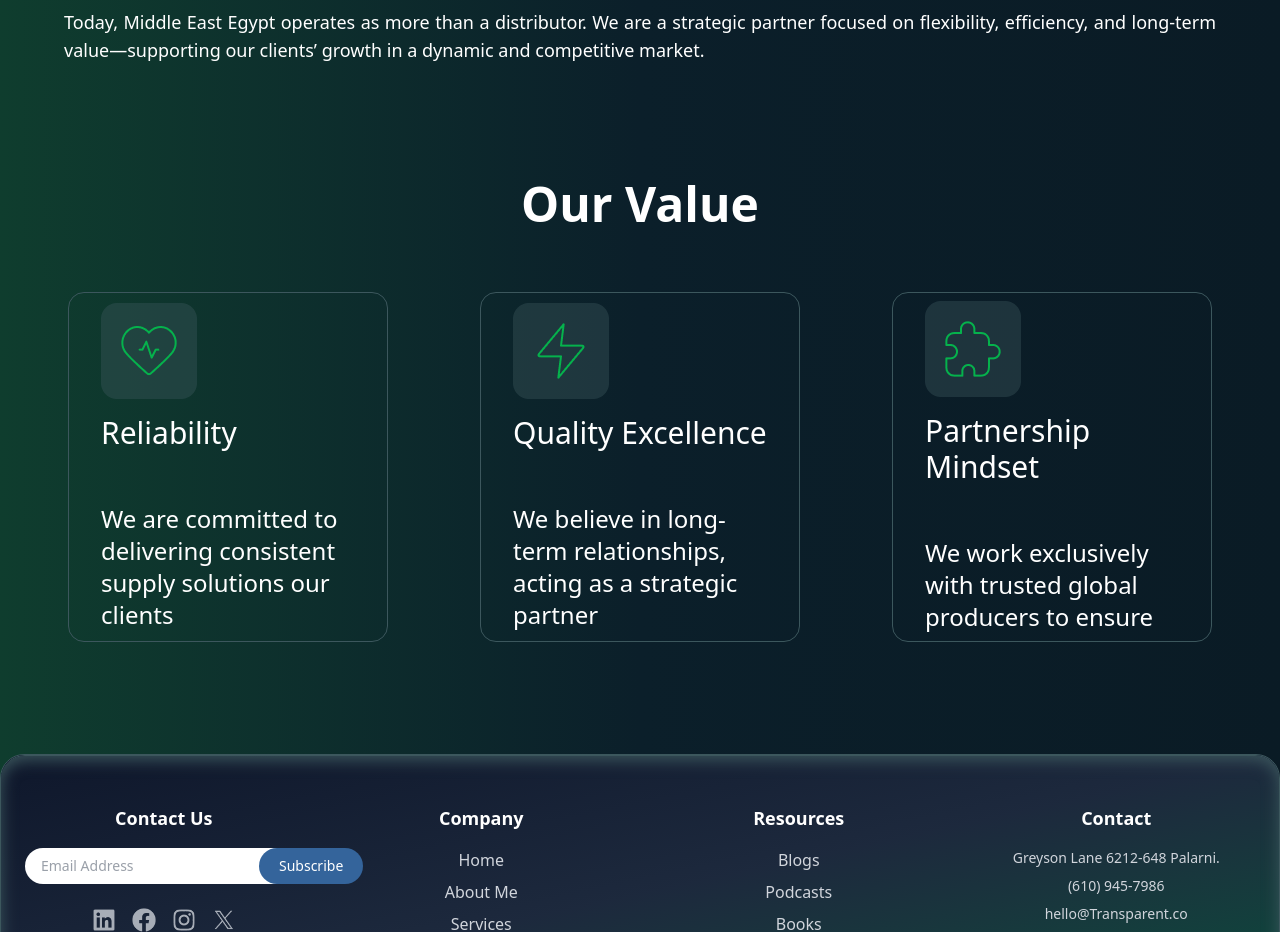
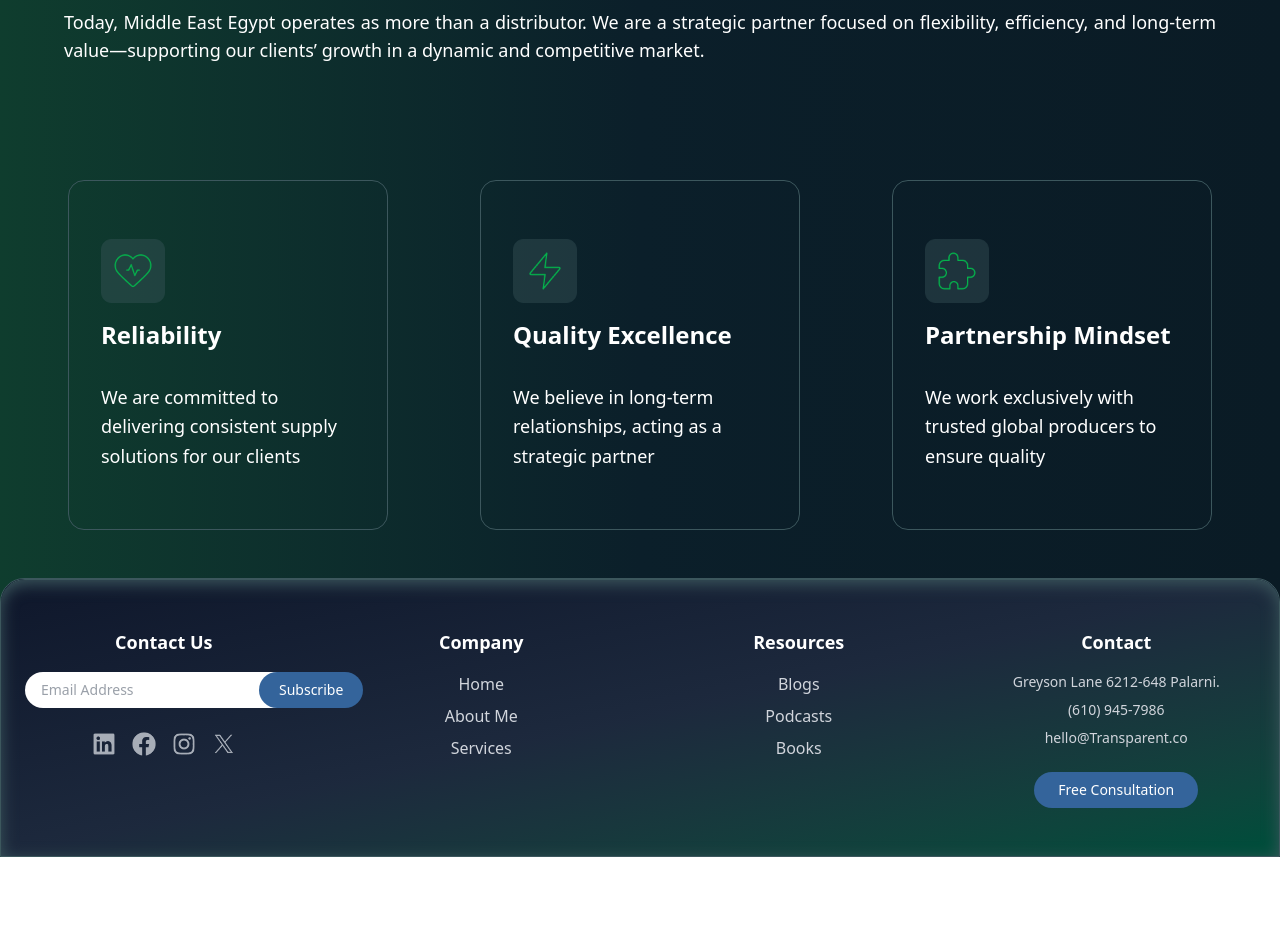
Before and after one commit to yassersalem74/Middle-East, a React (Vite) app: page /about in a window 1280 px wide. Shown: the part 1400-2332 px from the top of the page. After the commit the page ends 2257 px from the top, so only its background shows below. Built offline with nearby package versions, Linux system fonts and the light colour scheme.

Commit message:
Feature/ added our value section inside about section-1

```diff
--- a/src/components/AboutUS-Components/OurValueSection.jsx
+++ b/src/components/AboutUS-Components/OurValueSection.jsx
@@ -1,51 +1,86 @@
 import React from "react";
 
-export default function OurValueSection() {
+// Card Component
+const ValueCard = ({ icon, title, description }) => {
   return (
-    <section className="mt-12 mb-28">
-      <h2 className="text-center text-white text-5xl font-semibold mt-6 mb-16">
-        Our Value
-      </h2>
-
-      <div className="flex flex-wrap justify-evenly gap-6">
-        <div className="px-8 flex flex-col items-start justify-center gap-9 w-[320px] h-[350px] border border-[#3C575D] rounded-2xl">
-          <div className="">
-            <img src="heart-icon.png" alt="heart-icon" />
-            <h2 className="text-white text-3xl py-4">Reliability</h2>
-          </div>
-          <div>
-            <div className="text-white text-2xl">
-              We are committed to delivering consistent supply solutions our
-              clients{" "}
-            </div>
-          </div>
+    <div className="relative h-[350px] w-[320px] rounded-2xl transition-all duration-300 group">
+      {/* Main Card Content */}
+      <div className="h-full w-full rounded-2xl px-8 flex flex-col items-start justify-center border border-[#3C575D] group-hover:border-transparent bg-transparent">
+        {/* Icon and Title */}
+        <div className="mb-4">
+          <img
+            src={icon}
+            alt={`${title.toLowerCase().replace(/\s+/g, "-")}-icon`}
+            className="h-16 w-16 object-contain"
+          />
+          <h2 className="text-white text-2xl font-semibold py-4">{title}</h2>
         </div>
 
-        <div className="px-8 flex flex-col items-start justify-center gap-9 w-[320px] h-[350px] border border-[#3C575D] rounded-2xl">
-          <div className="">
-            <img src="energy-icon.png" alt="energy-icon" />
-            <h2 className="text-white text-3xl py-4">Quality Excellence</h2>
-          </div>
-          <div>
-            <div className="text-white text-2xl">
-              We believe in long-term relationships, acting as a strategic
-              partner{" "}
-            </div>
-          </div>
-        </div>
-
-        <div className="px-8 flex flex-col items-start justify-center gap-9 w-[320px] h-[350px] border border-[#3C575D] rounded-2xl">
-          <div className="">
-            <img src="puzzle-icon.png" alt="puzzle-icon" />
-            <h2 className="text-white text-3xl py-4">Partnership Mindset</h2>
-          </div>
-          <div>
-            <div className="text-white text-2xl">
-              We work exclusively with trusted global producers to ensure
-            </div>
-          </div>
+        {/* Description */}
+        <div>
+          <p className="text-white text-lg leading-relaxed">{description}</p>
         </div>
       </div>
-    </section>
+
+      {/* Gradient Border Overlay (shown on hover) */}
+      <GradientBorder />
+    </div>
   );
-}
+};
+
+// Gradient Border Component
+const GradientBorder = () => {
+  return (
+    <div
+      className="absolute inset-0 rounded-2xl p-[2px] pointer-events-none opacity-0 group-hover:opacity-100 transition-opacity duration-300"
+      style={{
+        background: "linear-gradient(to right, #4ade80, #60a5fa, #4ade80)",
+        WebkitMask:
+          "linear-gradient(#fff 0 0) content-box, linear-gradient(#fff 0 0)",
+        WebkitMaskComposite: "xor",
+        maskComposite: "exclude",
+      }}
+    />
+  );
+};
+
+// Main Component with All Cards
+const ValuesSection = () => {
+  const cardsData = [
+    {
+      icon: "heart-icon.png",
+      title: "Reliability",
+      description:
+        "We are committed to delivering consistent supply solutions for our clients",
+    },
+    {
+      icon: "energy-icon.png",
+      title: "Quality Excellence",
+      description:
+        "We believe in long-term relationships, acting as a strategic partner",
+    },
+    {
+      icon: "puzzle-icon.png",
+      title: "Partnership Mindset",
+      description:
+        "We work exclusively with trusted global producers to ensure quality",
+    },
+  ];
+
+  return (
+    <div className="py-12">
+      <div className="flex flex-wrap justify-evenly gap-6">
+        {cardsData.map((card, index) => (
+          <ValueCard
+            key={index}
+            icon={card.icon}
+            title={card.title}
+            description={card.description}
+          />
+        ))}
+      </div>
+    </div>
+  );
+};
+
+export default ValuesSection;
```
